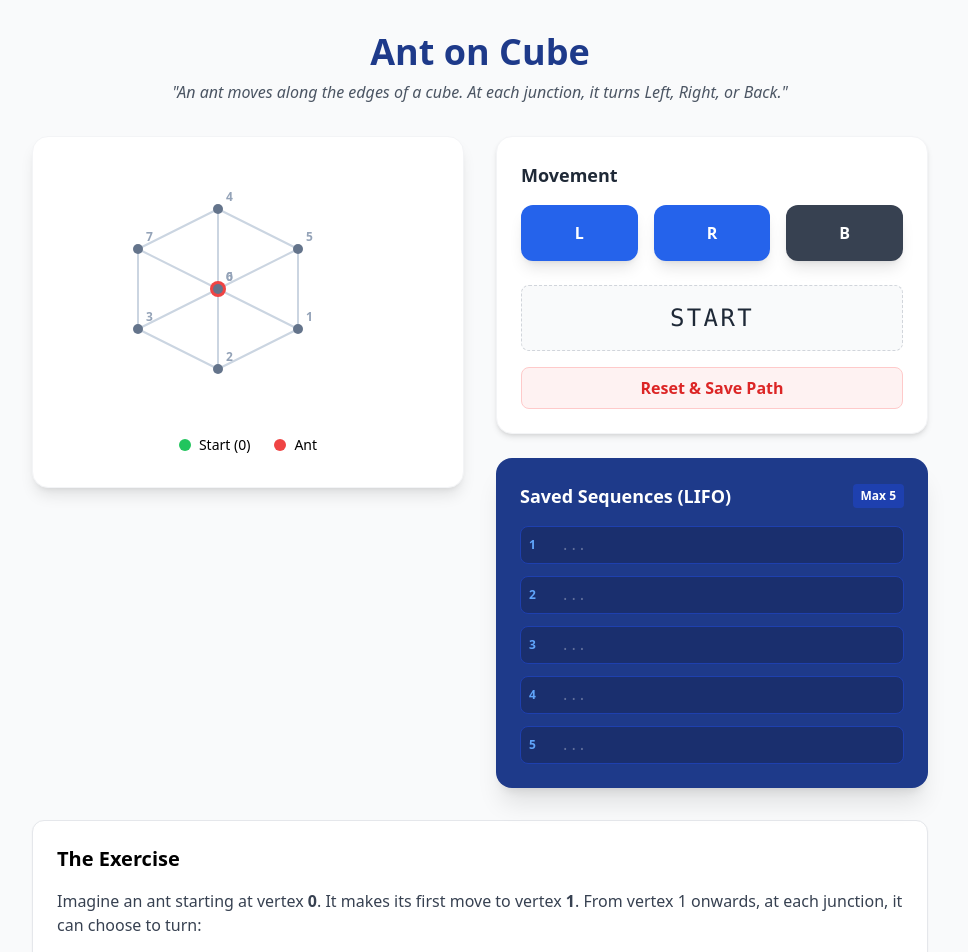
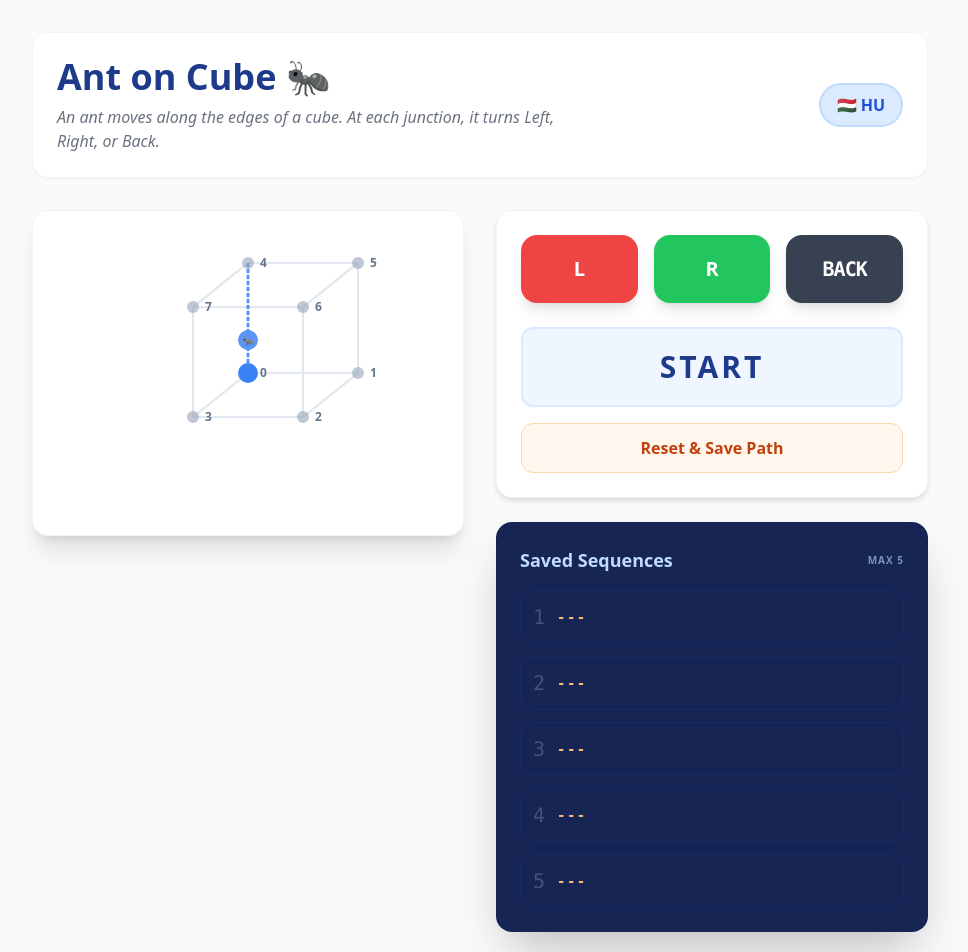
Before and after one commit to tmsso/ant-on-cube, a Next.js app: page / in a window 1280 px wide. Shown: the top 952 px of the page, without its empty margins (160-1128 px from the left). Built offline with nearby package versions, Linux system fonts and the light colour scheme.

Commit message:
feat: enhance UI with 3D projection, bilingual support, and directional arrows

```diff
--- a/pages/index.js
+++ b/pages/index.js
@@ -2,9 +2,7 @@ import React, { useState, useEffect, useMemo } from 'react';
 
 /**
  * Ant on Cube Logic:
- * Vertices (x,y,z):
- * 0: (0,0,0), 1: (1,0,0), 2: (1,1,0), 3: (0,1,0)
- * 4: (0,0,1), 5: (1,0,1), 6: (1,1,1), 7: (0,1,1)
+ * Vertices (x,y,z): 0-7
  */
 const VERTICES = [
   [0, 0, 0], [1, 0, 0], [1, 1, 0], [0, 1, 0],
@@ -16,56 +14,82 @@ const ADJACENCY = {
   4: [0, 5, 7], 5: [1, 4, 6], 6: [2, 5, 7], 7: [3, 4, 6],
 };
 
-// Help map to find Left/Right consistently
-// Based on current orientation arrival -> current
-// This map defines the "Left" neighbor. "Right" will be the remaining neighbor.
 const LEFT_MAP = {
-  // From 0...
   "1-0": 3, "3-0": 4, "4-0": 1,
-  // From 1...
   "0-1": 5, "2-1": 0, "5-1": 2,
-  // From 2...
   "1-2": 6, "3-2": 1, "6-2": 3,
-  // From 3...
   "0-3": 2, "2-3": 7, "7-3": 0,
-  // From 4...
   "0-4": 7, "5-4": 0, "7-4": 5,
-  // From 5...
   "1-5": 4, "4-5": 6, "6-5": 1,
-  // From 6...
   "2-6": 5, "5-6": 7, "7-6": 2,
-  // From 7...
   "3-7": 4, "4-7": 6, "6-7": 3,
 };
 
+const TRANSLATIONS = {
+  en: {
+    title: "Ant on Cube 🐜",
+    subtitle: "An ant moves along the edges of a cube. At each junction, it turns Left, Right, or Back.",
+    left: "Left",
+    right: "Right",
+    back: "Back",
+    reset: "Reset & Save Path",
+    saved: "Saved Sequences",
+    max: "Max 5",
+    noPath: "START",
+    exercise: "The Exercise",
+    goal: "Goal: Find sequences of L, R, B that lead the ant back to vertex 0.",
+    instruction: "Imagine an ant starting at vertex 0. It makes its first move to vertex 1. From there, choose its path:",
+  },
+  hu: {
+    title: "Hangya a kockán 🐜",
+    subtitle: "Egy hangya a kocka élein mozog. Minden csomópontnál Balra, Jobbra vagy Vissza fordul.",
+    left: "Bal",
+    right: "Jobb",
+    back: "Vissza",
+    reset: "Alaphelyzet és Mentés",
+    saved: "Mentett sorozatok",
+    max: "Max 5",
+    noPath: "RAJT",
+    exercise: "A feladat",
+    goal: "Cél: Keress olyan B, J, V sorozatokat, amik visszavezetik a hangyát a 0-ás ponthoz.",
+    instruction: "Képzeld el, hogy a hangya a 0-ás pontból indul az 1-es felé. Innen válaszd ki az útját:",
+  }
+};
+
 export default function Home() {
+  const [lang, setLang] = useState('en');
+  const t = TRANSLATIONS[lang];
+
   return (
-    <div className="min-h-screen bg-gray-50 p-4 md:p-8">
+    <div className="min-h-screen bg-gray-50 p-4 md:p-8 transition-colors duration-500">
       <div className="max-w-4xl mx-auto space-y-8">
-        <header className="text-center">
-          <h1 className="text-4xl font-extrabold text-blue-900 mb-2">Ant on Cube</h1>
-          <p className="text-gray-600 italic">
-            "An ant moves along the edges of a cube. At each junction, it turns Left, Right, or Back."
-          </p>
+        <header className="flex flex-col md:flex-row justify-between items-center bg-white p-6 rounded-2xl shadow-sm border border-gray-100">
+          <div className="text-center md:text-left">
+            <h1 className="text-4xl font-extrabold text-blue-900 mb-2">{t.title}</h1>
+            <p className="text-gray-500 italic max-w-lg">{t.subtitle}</p>
+          </div>
+          <button
+            onClick={() => setLang(lang === 'en' ? 'hu' : 'en')}
+            className="mt-4 md:mt-0 px-4 py-2 bg-blue-100 text-blue-700 font-bold rounded-full hover:bg-blue-200 transition-all border-2 border-blue-200"
+          >
+            {lang === 'en' ? '🇭🇺 HU' : '🇺🇸 EN'}
+          </button>
         </header>
 
-        <CubeSimulation />
+        <CubeSimulation lang={lang} t={t} />
 
         <section className="bg-white p-6 rounded-xl shadow-sm border border-gray-200">
-          <h2 className="text-xl font-bold mb-4">The Exercise</h2>
-          <div className="text-gray-700 space-y-4">
-            <p>
-              Imagine an ant starting at vertex <strong>0</strong>. It makes its first move to vertex <strong>1</strong>.
-              From vertex 1 onwards, at each junction, it can choose to turn:
-            </p>
-            <ul className="list-disc pl-6 space-y-1">
-              <li><strong>L (Left):</strong> One of the two new edges.</li>
-              <li><strong>R (Right):</strong> The other new edge.</li>
-              <li><strong>B (Back):</strong> The edge it just came from.</li>
+          <h2 className="text-xl font-bold mb-4 flex items-center text-gray-800">
+            <span className="bg-blue-100 p-2 rounded-lg mr-3">🎓</span> {t.exercise}
+          </h2>
+          <div className="text-gray-700 space-y-4 leading-relaxed">
+            <p>{t.instruction}</p>
+            <ul className="grid grid-cols-1 md:grid-cols-3 gap-4">
+              <li className="bg-red-50 p-3 rounded-lg border border-red-100"><strong>{lang === 'en' ? 'L' : 'B'}:</strong> {t.left}</li>
+              <li className="bg-green-50 p-3 rounded-lg border border-green-100"><strong>{lang === 'en' ? 'R' : 'J'}:</strong> {t.right}</li>
+              <li className="bg-gray-100 p-3 rounded-lg border border-gray-200"><strong>{lang === 'en' ? 'B' : 'V'}:</strong> {t.back}</li>
             </ul>
-            <p className="font-semibold text-blue-800">
-              Goal: Find sequences of L, R, B that lead the ant back to vertex 0.
-            </p>
+            <p className="font-semibold text-blue-800 pt-2 border-t border-gray-100">{t.goal}</p>
           </div>
         </section>
       </div>
@@ -73,42 +97,37 @@ export default function Home() {
   );
 }
 
-function CubeSimulation() {
+function CubeSimulation({ lang, t }) {
   const [current, setCurrent] = useState(0);
-  const [previous, setPrevious] = useState(4); // Assume it came from 4 to start at 0 and move to 1
+  const [previous, setPrevious] = useState(4); // Start logic
   const [path, setPath] = useState('');
-  const [history, setHistory] = useState([]);
   const [slots, setSlots] = useState(Array(5).fill(null));
   const [pinned, setPinned] = useState(Array(5).fill(false));
 
+  // Determine available moves for indicators
+  const decisions = useMemo(() => {
+    const neighbors = ADJACENCY[current];
+    const key = `${previous}-${current}`;
+    const L = LEFT_MAP[key];
+    const R = neighbors.find(n => n !== previous && n !== L);
+    return { L, R, B: previous };
+  }, [current, previous]);
+
   const moveAnt = (turn) => {
-    const neighbors = ADJACENCY[current];
-    let next;
-
-    if (turn === 'B') {
-      next = previous;
-    } else {
-      const key = `${previous}-${current}`;
-      const leftNeighbor = LEFT_MAP[key];
-      if (turn === 'L') {
-        next = leftNeighbor;
-      } else {
-        // Right is the neighbor that isn't previous and isn't left
-        next = neighbors.find(n => n !== previous && n !== leftNeighbor);
-      }
-    }
-
+    const next = turn === 'B' ? decisions.B : (turn === 'L' ? decisions.L : decisions.R);
     setPrevious(current);
     setCurrent(next);
-    setPath(prev => prev + turn);
-    setHistory(prev => [...prev, current]);
+    // Path uses localized letters for display
+    const label = turn === 'L' ? (lang === 'en' ? 'L' : 'B') :
+                  (turn === 'R' ? (lang === 'en' ? 'R' : 'J') :
+                  (lang === 'en' ? 'B' : 'V'));
+    setPath(prev => prev + label);
   };
 
   const reset = () => {
     if (path.length > 0) {
       const firstEmpty = slots.findIndex((s, i) => s === null && !pinned[i]);
       const targetIndex = firstEmpty !== -1 ? firstEmpty : slots.findIndex((_, i) => !pinned[i]);
-
       if (targetIndex !== -1) {
         const newSlots = [...slots];
         newSlots[targetIndex] = path;
@@ -118,121 +137,110 @@ function CubeSimulation() {
     setCurrent(0);
     setPrevious(4);
     setPath('');
-    setHistory([]);
   };
 
-  const togglePin = (i) => {
-    const newPinned = [...pinned];
-    newPinned[i] = !newPinned[i];
-    setPinned(newPinned);
+  // Adjusted projection to prevent overlap
+  const project = (v) => {
+    const [x, y, z] = VERTICES[v];
+    const scale = 110;
+    const offsetX = 150;
+    const offsetY = 130;
+    // Classic Cabinet projection style to distinguish depths
+    const px = offsetX + (x * scale) - (y * 0.5 * scale);
+    const py = offsetY - (z * scale) + (y * 0.4 * scale);
+    return { px, py };
   };
 
-  const clearSlot = (i) => {
-    const newSlots = [...slots];
-    newSlots[i] = null;
-    setSlots(newSlots);
-  };
+  // Helper for arrow visualization
+  const getArrow = (fromIdx, toIdx, color, label) => {
+    const from = project(fromIdx);
+    const to = project(toIdx);
+    const dx = to.px - from.px;
+    const dy = to.py - from.py;
+    const len = Math.sqrt(dx*dx + dy*dy);
+    const mx = from.px + dx * 0.7; // Midpoint-ish
+    const my = from.py + dy * 0.7;
 
-  // Simple Isometric Projection
-  const project = (v) => {
-    const [x, y, z] = VERTICES[v];
-    const scale = 100;
-    const offsetX = 120;
-    const offsetY = 120;
-    // Isometric formula
-    const px = offsetX + (x - y) * scale * 0.8;
-    const py = offsetY + (x + y - 2 * z) * scale * 0.4;
-    return { px, py };
+    return (
+      <g className="animate-pulse">
+        <line x1={from.px} y1={from.py} x2={to.px} y2={to.py} stroke={color} strokeWidth="3" strokeDasharray="4 2" />
+        <circle cx={mx} cy={my} r="10" fill={color} />
+        <text x={mx} y={my+4} fontSize="10" fontWeight="bold" fill="white" textAnchor="middle">{label}</text>
+      </g>
+    );
   };
 
   return (
     <div className="grid grid-cols-1 md:grid-cols-2 gap-8 items-start">
-      {/* Visualizer */}
-      <div className="bg-white p-8 rounded-2xl shadow-lg border border-gray-100 flex flex-col items-center">
-        <div className="relative w-[300px] h-[250px]">
+      <div className="bg-white p-8 rounded-2xl shadow-xl border border-gray-100 flex flex-col items-center relative overflow-hidden">
+        <div className="relative w-[300px] h-[260px] cursor-crosshair">
           <svg className="w-full h-full overflow-visible">
-            {/* Edges */}
+            <defs>
+              <marker id="arrowhead" markerWidth="10" markerHeight="7" refX="0" refY="3.5" orient="auto">
+                <polygon points="0 0, 10 3.5, 0 7" fill="#94a3b8" />
+              </marker>
+            </defs>
+            {/* Cube Edges */}
             {Object.entries(ADJACENCY).map(([start, neighbors]) =>
               neighbors.map(end => {
-                if (start > end) return null;
                 const p1 = project(start);
                 const p2 = project(end);
-                return (
-                  <line
-                    key={`${start}-${end}`}
-                    x1={p1.px} y1={p1.py} x2={p2.px} y2={p2.py}
-                    stroke="#cbd5e1" strokeWidth="2" strokeLinecap="round"
-                  />
-                );
+                return <line key={`${start}-${end}`} x1={p1.px} y1={p1.py} x2={p2.px} y2={p2.py} stroke="#e2e8f0" strokeWidth="2" />;
               })
             )}
-            {/* Nodes */}
+
+            {/* Direction Indicators */}
+            {path.length > 0 && getArrow(current, decisions.L, '#ef4444', lang === 'en' ? 'L' : 'B')}
+            {path.length > 0 && getArrow(current, decisions.R, '#22c55e', lang === 'en' ? 'R' : 'J')}
+            {getArrow(previous, current, '#3b82f6', '🐜')}
+
+            {/* Vertices */}
             {VERTICES.map((_, i) => {
               const { px, py } = project(i);
               const isActive = current === i;
-              const isStart = i === 0;
               return (
-                <g key={i}>
-                  <circle
-                    cx={px} cy={py} r={isActive ? 8 : 5}
-                    fill={isActive ? '#ef4444' : (isStart ? '#10b981' : '#64748b')}
-                    className="transition-all duration-300"
-                  />
-                  <text x={px + 8} y={py - 8} fontSize="12" fill="#94a3b8" fontWeight="bold">{i}</text>
+                <g key={i} className="transition-all duration-500">
+                  <circle cx={px} cy={py} r={isActive ? 10 : 6} fill={isActive ? '#3b82f6' : '#94a3b8'} opacity={isActive ? 1 : 0.6} />
+                  <text x={px + 12} y={py + 4} fontSize="12" fill="#64748b" fontWeight="bold">{i}</text>
                 </g>
               );
             })}
           </svg>
         </div>
-
-        <div className="mt-4 flex space-x-6 text-sm">
-          <div className="flex items-center"><div className="w-3 h-3 bg-green-500 rounded-full mr-2"></div> Start (0)</div>
-          <div className="flex items-center"><div className="w-3 h-3 bg-red-500 rounded-full mr-2"></div> Ant</div>
-        </div>
       </div>
 
-      {/* Controls & Output */}
       <div className="space-y-6">
         <div className="bg-white p-6 rounded-2xl shadow-md border border-gray-100">
-          <h3 className="text-lg font-bold text-gray-800 mb-4">Movement</h3>
           <div className="grid grid-cols-3 gap-4">
-            <button onClick={() => moveAnt('L')} className="bg-blue-600 hover:bg-blue-700 text-white font-bold py-4 rounded-xl shadow-lg transition-transform active:scale-95">L</button>
-            <button onClick={() => moveAnt('R')} className="bg-blue-600 hover:bg-blue-700 text-white font-bold py-4 rounded-xl shadow-lg transition-transform active:scale-95">R</button>
-            <button onClick={() => moveAnt('B')} className="bg-gray-700 hover:bg-gray-800 text-white font-bold py-4 rounded-xl shadow-lg transition-transform active:scale-95">B</button>
+            <button onClick={() => moveAnt('L')} className="bg-red-500 hover:bg-red-600 text-white font-black py-5 rounded-2xl shadow-lg transform transition active:scale-90 text-xl">{lang === 'en' ? 'L' : 'B'}</button>
+            <button onClick={() => moveAnt('R')} className="bg-green-500 hover:bg-green-600 text-white font-black py-5 rounded-2xl shadow-lg transform transition active:scale-90 text-xl">{lang === 'en' ? 'R' : 'J'}</button>
+            <button onClick={() => moveAnt('B')} className="bg-gray-700 hover:bg-gray-800 text-white font-black py-5 rounded-2xl shadow-lg transform transition active:scale-90 text-xl font-mono text-base tracking-tighter">{lang === 'en' ? 'BACK' : 'VISSZA'}</button>
           </div>
 
-          <div className="mt-6 p-4 bg-gray-50 rounded-lg border border-dashed border-gray-300 min-h-[60px] flex items-center justify-center">
-            <span className="text-2xl font-mono tracking-widest text-gray-800 uppercase">{path || 'START'}</span>
+          <div className="mt-6 p-5 bg-blue-50 rounded-xl border-2 border-blue-100 flex items-center justify-center min-h-[80px]">
+            <span className="text-3xl font-black tracking-widest text-blue-900 break-all">{path || t.noPath}</span>
           </div>
 
-          <button onClick={reset} className="w-full mt-4 bg-red-50 hover:bg-red-100 text-red-600 font-semibold py-2 rounded-lg transition-colors border border-red-200">
-            Reset & Save Path
+          <button onClick={reset} className="w-full mt-4 bg-orange-50 hover:bg-orange-100 text-orange-700 font-bold py-3 rounded-xl transition-all border border-orange-200">
+            {t.reset}
           </button>
         </div>
 
-        <div className="bg-blue-900 p-6 rounded-2xl shadow-xl text-white">
-          <h3 className="text-lg font-bold mb-4 flex justify-between items-center">
-            Saved Sequences (LIFO)
-            <span className="text-xs bg-blue-800 px-2 py-1 rounded">Max 5</span>
+        <div className="bg-blue-950 p-6 rounded-2xl shadow-2xl text-white">
+          <h3 className="text-lg font-bold mb-4 flex justify-between items-center text-blue-200">
+            {t.saved} <span className="text-[10px] uppercase tracking-widest opacity-60">{t.max}</span>
           </h3>
           <div className="space-y-3">
             {slots.map((s, i) => (
-              <div key={i} className={`flex items-center space-x-2 p-2 rounded-lg ${s ? 'bg-blue-800' : 'bg-blue-950/50 border border-blue-800'}`}>
-                <div className="w-6 text-xs text-blue-400 font-bold">{i+1}</div>
-                <div className="flex-1 font-mono text-sm overflow-hidden truncate">
-                  {s || <span className="opacity-30">...</span>}
+              <div key={i} className={`flex items-center space-x-3 p-3 rounded-xl ${s ? 'bg-blue-900/50 border border-blue-800' : 'bg-transparent border border-blue-900/30'}`}>
+                <span className="font-mono text-xl opacity-20">{i+1}</span>
+                <div className="flex-1 font-mono text-sm tracking-widest font-bold text-orange-300">
+                  {s || "---"}
                 </div>
                 {s && (
-                  <div className="flex space-x-1">
-                    <button onClick={() => togglePin(i)} className={`p-1 rounded opacity-80 hover:opacity-100 ${pinned[i] ? 'text-yellow-400' : 'text-blue-300'}`}>
-                      {pinned[i] ? '📌' : '📍'}
-                    </button>
-                    {!pinned[i] && (
-                      <button onClick={() => clearSlot(i)} className="p-1 text-blue-300 hover:text-red-400 opacity-80 hover:opacity-100">
-                        ✕
-                      </button>
-                    )}
-                  </div>
+                  <button onClick={() => {const n = [...pinned]; n[i]=!n[i]; setPinned(n)}} className={`text-xl transition-transform hover:scale-110 ${pinned[i] ? 'grayscale-0' : 'grayscale opacity-40'}`}>
+                    📌
+                  </button>
                 )}
               </div>
             ))}
```
